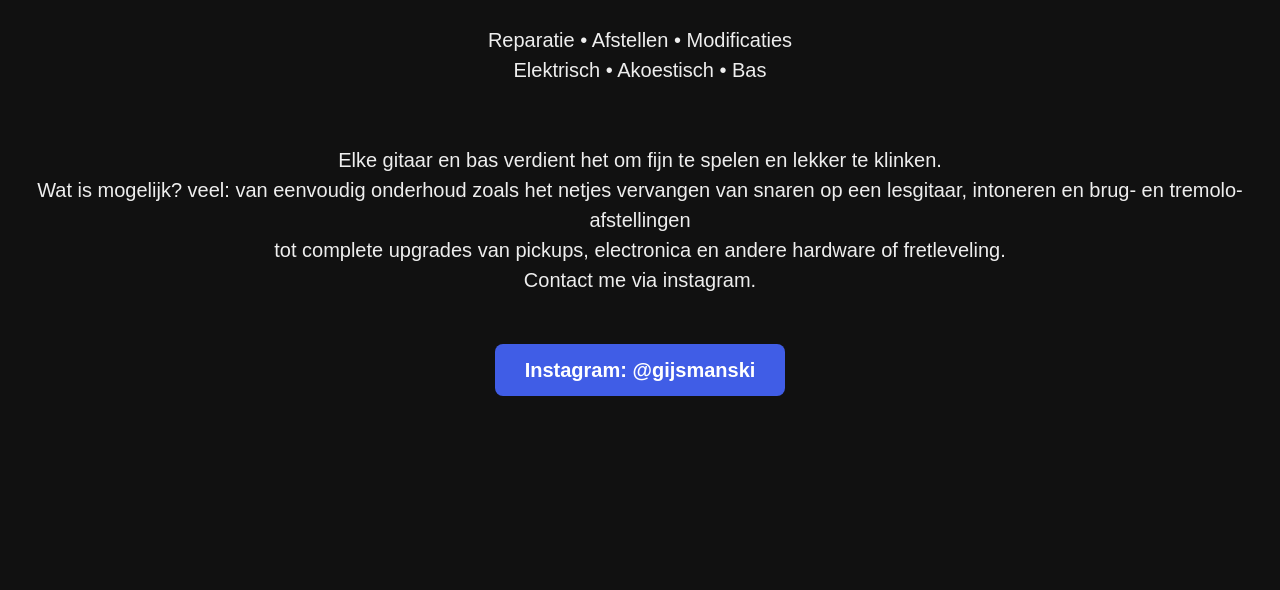
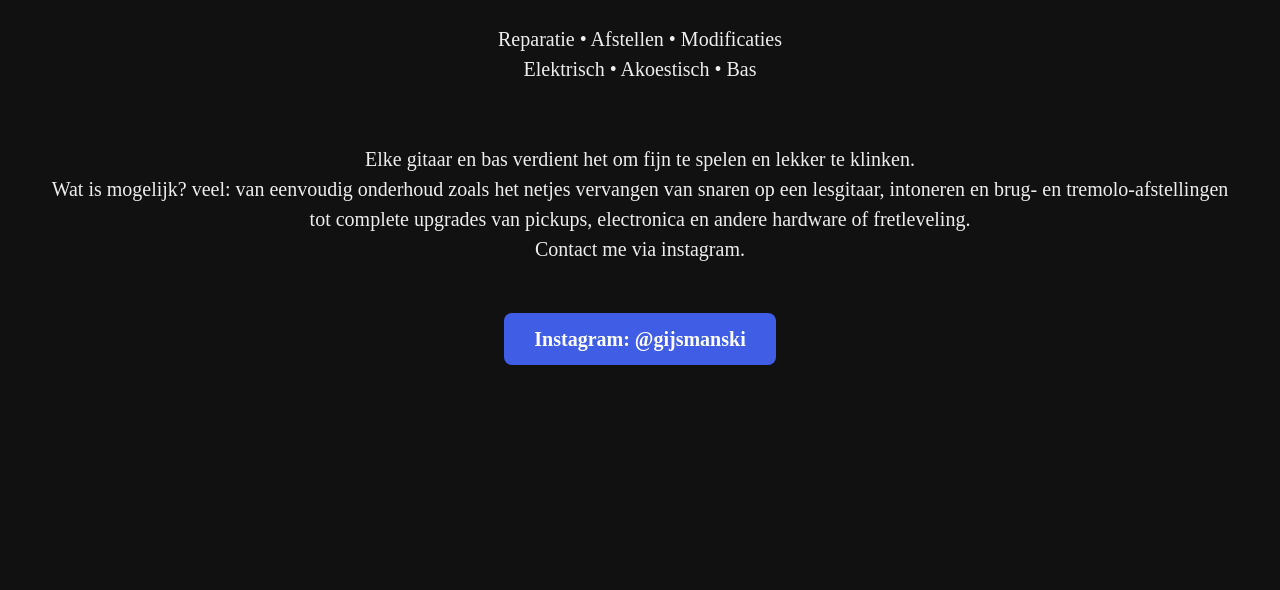
Before and after one commit to gijsbrundel/gijsbrundel.github.io, a plain HTML site: page index.html in a window 1280 px wide. Shown: the part 210-800 px from the top of the page. Drawn offline with Linux system fonts and the light colour scheme.

Commit message:
Update index.html

```diff
--- a/index.html
+++ b/index.html
@@ -7,7 +7,7 @@
     <style>
         body {
             margin: 0;
-            font-family: Arial, sans-serif;
+            font-family: font-family: "Roboto Mono", "Fira Code", "Menlo", "DejaVu Sans Mono", "Consolas", "Liberation Mono", "Courier New", monospace;
             background: #111;
             color: #eee;
             text-align: center;
```
